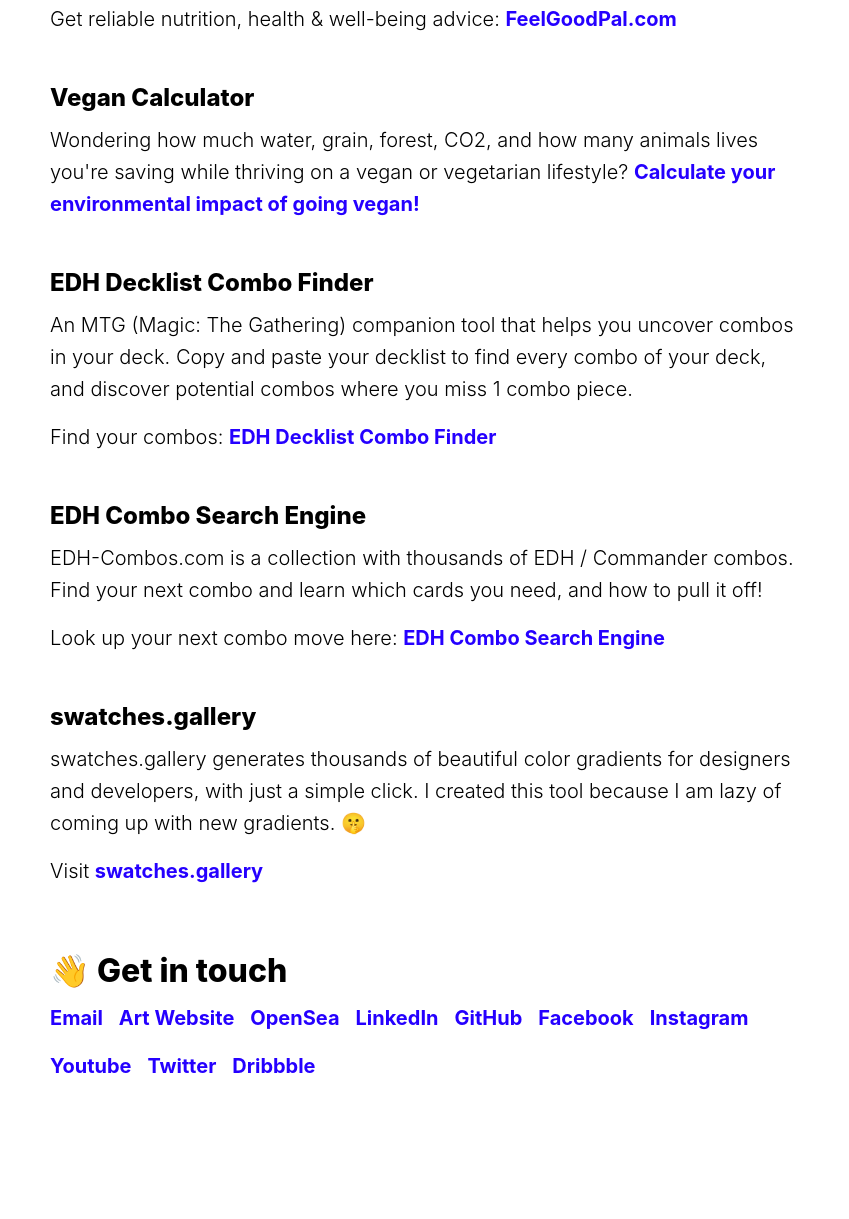
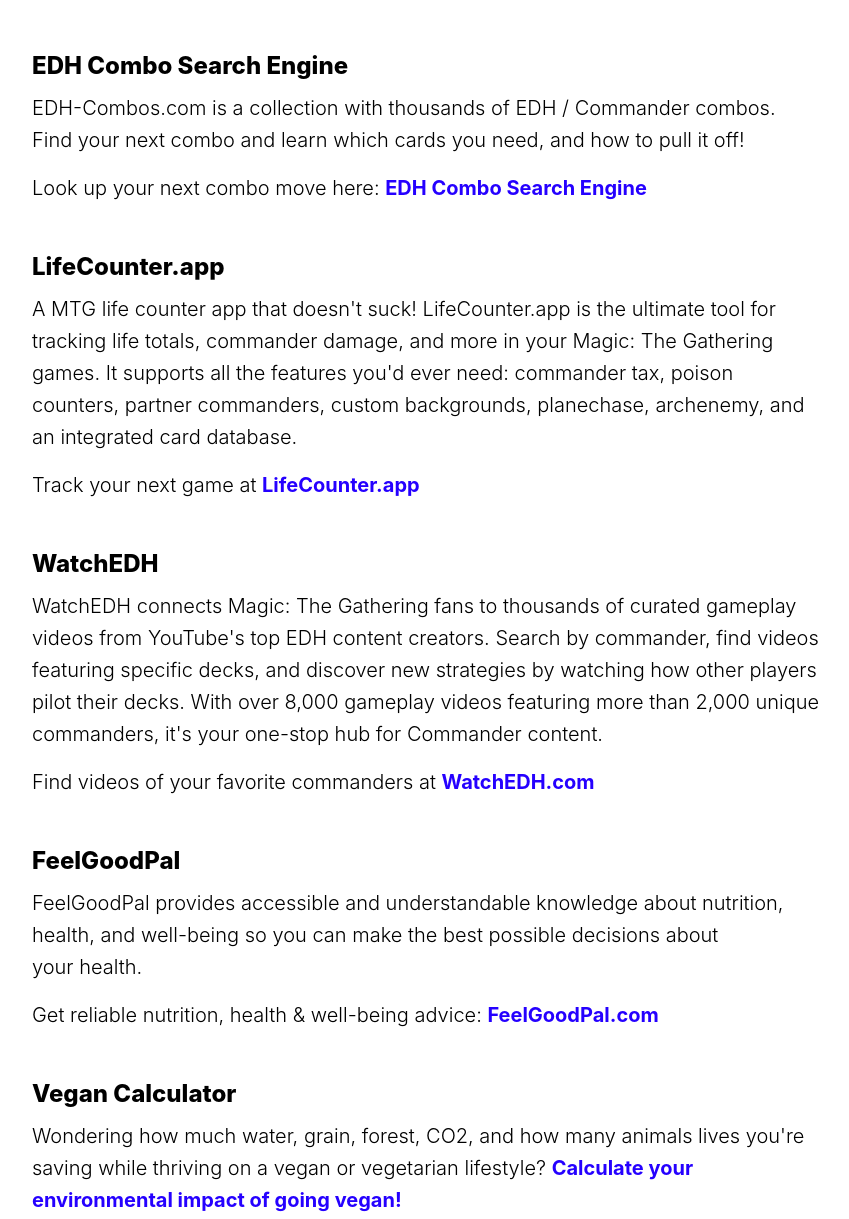
Before and after one commit to danielhannih/danielhannih-com, a plain HTML site: page docs/index.html in a window 1280 px wide. Shown: the part 1071-2290 px from the top of the page, without its empty margins (214-1063 px from the left). Before the commit the page ends 2225 px from the top, so only its background shows below. Drawn offline with Linux system fonts and the light colour scheme.

Commit message:
Update index.html

```diff
--- a/docs/index.html
+++ b/docs/index.html
@@ -97,7 +97,7 @@
     }
 
     main {
-      max-width: calc(800px - 48px);
+      max-width: calc(836px - 48px);
       margin: 0 auto;
       padding: 48px 24px;
       position: relative;
@@ -179,13 +179,6 @@
     <p>PsyCat Games is an entertainment platform founded in 2018 that provides party games, quizzes, apps, and conversation starters. Today we are reaching millions of people each month from all around the world. Because having fun is not cultural. It’s human.</p>
     <p>Discover the world of <a target="_blank" href="https://psycatgames.com" title="Visit PsyCat Games">PsyCat Games</a></p>
 
-    <h3>FeelGoodPal</h3>
-    <p>FeelGoodPal provides accessible and understandable knowledge about nutrition, health, and well-being so you can make the best possible decisions about your health.</p>
-    <p>Get reliable nutrition, health & well-being advice: <a target="_blank" href="https://feelgoodpal.com/" title="Visit FeelGoodPal.com">FeelGoodPal.com</a></p>
-
-    <h3>Vegan Calculator</h3>
-    <p>Wondering how much water, grain, forest, CO2, and how many animals lives you're saving while thriving on a vegan or vegetarian lifestyle? <a target="_blank" href="https://vegancalculator.app/" title="Visit the VeganCalculator.app">Calculate your environmental impact of going vegan!</a></p>
-
     <h3>EDH Decklist Combo Finder</h3>
     <p>An MTG (Magic: The Gathering) companion tool that helps you uncover combos in your deck. Copy and paste your decklist to find every combo of your deck, and discover potential combos where you miss 1 combo piece.</p>
     <p>Find your combos: <a target="_blank" href="https://combo-finder.com/" title="Visit EDH Decklist Combo Finder">EDH Decklist Combo Finder</a></p>
@@ -193,6 +186,21 @@
     <h3>EDH Combo Search Engine</h3>
     <p>EDH-Combos.com is a collection with thousands of EDH / Commander combos. Find your next combo and learn which cards you need, and how to pull it off!</p>
     <p>Look up your next combo move here: <a target="_blank" href="https://edh-combos.com/" title="Visit EDH Combo Search Engine">EDH Combo Search Engine</a></p>
+
+    <h3>LifeCounter.app</h3>
+    <p>A MTG life counter app that doesn't suck! LifeCounter.app is the ultimate tool for tracking life totals, commander damage, and more in your Magic: The Gathering games. It supports all the features you'd ever need: commander tax, poison counters, partner commanders, custom backgrounds, planechase, archenemy, and an integrated card database.</p>
+    <p>Track your next game at <a target="_blank" href="https://lifecounter.app/" title="Visit LifeCounter.app">LifeCounter.app</a></p>
+
+    <h3>WatchEDH</h3>
+    <p>WatchEDH connects Magic: The Gathering fans to thousands of curated gameplay videos from YouTube's top EDH content creators. Search by commander, find videos featuring specific decks, and discover new strategies by watching how other players pilot their decks. With over 8,000 gameplay videos featuring more than 2,000 unique commanders, it's your one-stop hub for Commander content.</p>
+    <p>Find videos of your favorite commanders at <a target="_blank" href="https://watchedh.com/" title="Visit WatchEDH">WatchEDH.com</a></p>
+
+    <h3>FeelGoodPal</h3>
+    <p>FeelGoodPal provides accessible and understandable knowledge about nutrition, health, and well-being so you can make the best possible decisions about your health.</p>
+    <p>Get reliable nutrition, health & well-being advice: <a target="_blank" href="https://feelgoodpal.com/" title="Visit FeelGoodPal.com">FeelGoodPal.com</a></p>
+
+    <h3>Vegan Calculator</h3>
+    <p>Wondering how much water, grain, forest, CO2, and how many animals lives you're saving while thriving on a vegan or vegetarian lifestyle? <a target="_blank" href="https://vegancalculator.app/" title="Visit the VeganCalculator.app">Calculate your environmental impact of going vegan!</a></p>
 
     <h3>swatches.gallery</h3>
     <p>swatches.gallery generates thousands of beautiful color gradients for designers and developers, with just a simple click. I created this tool because I am lazy of coming up with new gradients. 🤫</p>
@@ -202,7 +210,6 @@
     <nav>
       <a target="_top" href="mailto:daniel.mitteregger@gmail.com?Subject=Hello%20Daniel" title="Contact Daniel Hannih via Email">Email</a>
       <a target="_blank" href="https://hannih.com" title="Visit hannih.com">Art Website</a>
-      <a target="_blank" rel="nofollow noopener" href="https://opensea.io/collection/hannih" title="NFT art by Daniel Hannih on OpenSea">OpenSea</a>
       <a target="_blank" rel="nofollow noopener" href="https://www.linkedin.com/in/danielhannih/" title="Daniel Hannih on LinkedIn">LinkedIn</a>
       <a target="_blank" rel="nofollow noopener" href="https://github.com/danielhannih" title="Daniel Hannih on GitHub">GitHub</a>
       <a target="_blank" rel="nofollow noopener" href="https://www.facebook.com/TheArtOfHannih/" title="The Art of Daniel Hannih on Facebook">Facebook</a>
@@ -210,6 +217,7 @@
       <a target="_blank" rel="nofollow noopener" href="https://www.youtube.com/user/danivain" title="Daniel Hannih on Youtube">Youtube</a>
       <a target="_blank" rel="nofollow noopener" href="https://twitter.com/danielhannih" title="Daniel Hannih on Twitter">Twitter</a>
       <a target="_blank" rel="nofollow noopener" href="https://dribbble.com/danielhannih" title="Design and Sketches by Daniel Hannih on Dribbble">Dribbble</a>
+      <a target="_blank" rel="nofollow noopener" href="https://opensea.io/collection/hannih" title="NFT art by Daniel Hannih on OpenSea">OpenSea</a>
     </nav>
   </main>
 </body>
```
